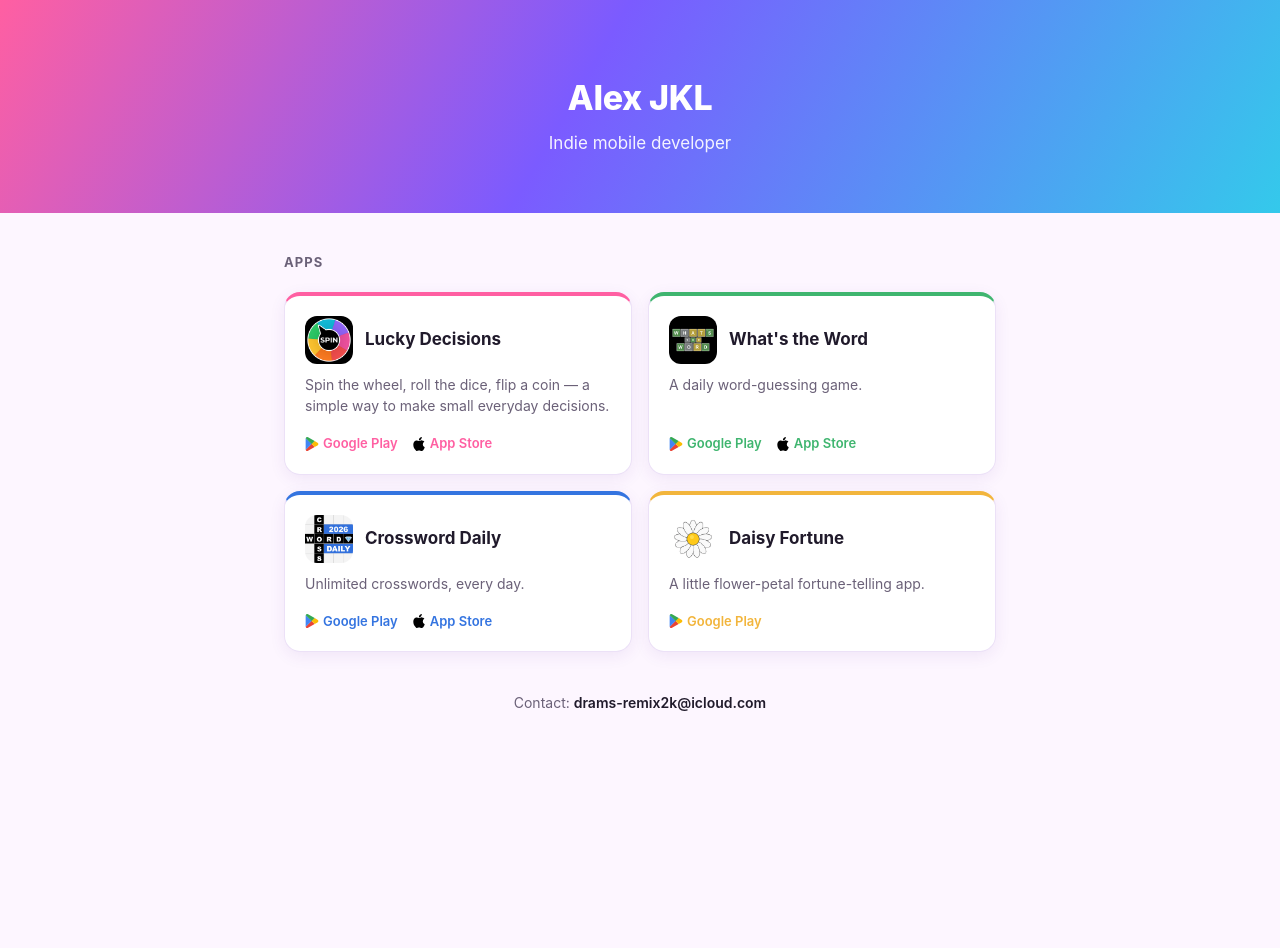
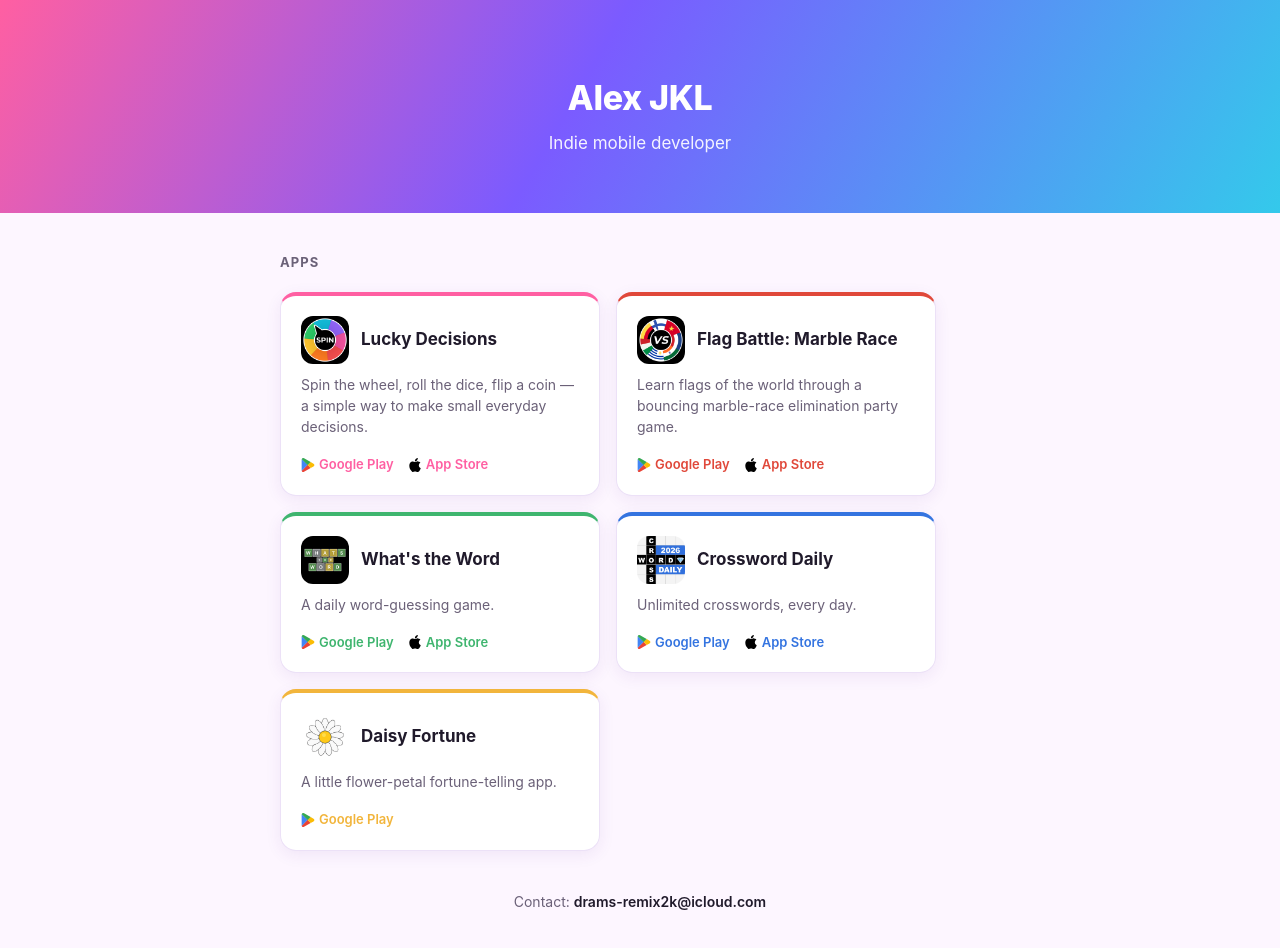
Before and after one commit to alexjkldev/alexjkldev.github.io, a plain HTML site: page index.html in a window 1280 px wide. Before the commit the page ends 800 px from the top, so only its background shows below. Drawn offline with Linux system fonts and the light colour scheme.

Commit message:
Add Flag Battle to apps list

```diff
--- a/index.html
+++ b/index.html
@@ -4,7 +4,7 @@
 <meta charset="UTF-8">
 <meta name="viewport" content="width=device-width, initial-scale=1">
 <title>Alex JKL — Indie Mobile Developer</title>
-<meta name="description" content="Indie mobile developer. Lucky Decisions, What's the Word, Crossword Daily, Daisy Fortune.">
+<meta name="description" content="Indie mobile developer. Lucky Decisions, What's the Word, Crossword Daily, Daisy Fortune, Flag Battle.">
 <style>
   :root {
     --bg: #fdf6ff;
@@ -52,9 +52,12 @@
     opacity: 0.92;
   }
   main {
-    max-width: 760px;
+    width: 60%;
     margin: 0 auto;
     padding: 40px 24px 48px;
+  }
+  @media (max-width: 700px) {
+    main { width: 90%; }
   }
   h2.section {
     font-size: 13px;
@@ -65,17 +68,16 @@
     font-weight: 700;
   }
   .grid {
-    display: grid;
-    grid-template-columns: repeat(2, 1fr);
+    display: flex;
+    flex-wrap: wrap;
     gap: 16px;
     margin-bottom: 40px;
-  }
-  @media (max-width: 560px) {
-    .grid { grid-template-columns: 1fr; }
   }
   .app {
     display: flex;
     flex-direction: column;
+    flex: 1 1 240px;
+    max-width: 320px;
     background: var(--card-bg);
     border: 1px solid var(--border);
     border-radius: 16px;
@@ -135,6 +137,7 @@
   .app.wtw  { --accent: #3fb56f; }
   .app.cd   { --accent: #3474e0; }
   .app.daisy{ --accent: #f2b53c; }
+  .app.fb   { --accent: #e0483a; }
 
   footer {
     text-align: center;
@@ -170,6 +173,18 @@
       <div class="links">
         <a href="https://play.google.com/store/apps/details?id=com.alexjkl.luckydecisions"><svg viewBox="0 0 28.99 31.99" aria-hidden="true"><path fill="#ea4335" d="M13.54 15.28.12 29.34a3.66 3.66 0 0 0 5.33 2.16l15.1-8.6Z"/><path fill="#fbbc04" d="m27.11 12.89-6.53-3.74-7.35 6.45 7.38 7.28 6.48-3.7a3.54 3.54 0 0 0 1.5-4.79 3.62 3.62 0 0 0-1.5-1.5z"/><path fill="#4285f4" d="M.12 2.66a3.57 3.57 0 0 0-.12.92v24.84a3.57 3.57 0 0 0 .12.92L14 15.64Z"/><path fill="#34a853" d="m13.64 16 6.94-6.85L5.5.51A3.73 3.73 0 0 0 3.63 0 3.64 3.64 0 0 0 .12 2.65Z"/></svg>Google Play</a>
         <a href="https://apps.apple.com/app/id6762063499"><svg class="icon-apple" viewBox="0 0 16 16" aria-hidden="true"><path d="M11.182.008C11.148-.03 9.923.023 8.857 1.18c-1.066 1.156-.902 2.482-.878 2.516.024.034 1.52.087 2.475-1.258.955-1.345.762-2.391.728-2.43zm3.314 11.733c-.048-.096-2.325-1.234-2.113-3.422.212-2.189 1.675-2.789 1.698-2.854.023-.065-.597-.79-1.254-1.157a3.692 3.692 0 0 0-1.563-.434c-.108-.003-.483-.095-1.254.116-.508.139-1.653.589-1.968.607-.316.018-1.256-.522-2.267-.665-.647-.125-1.333.131-1.824.328-.49.196-1.422.754-2.074 2.237-.652 1.482-.311 3.83-.067 4.56.244.729.625 1.924 1.273 2.796.576.984 1.34 1.667 1.659 1.899.319.232 1.219.386 1.843.067.502-.308 1.408-.485 1.766-.472.357.013 1.061.154 1.782.539.571.197 1.111.115 1.652-.105.541-.221 1.324-1.059 2.238-2.758.347-.79.505-1.217.79-2.128.023-.065-.008-.104-.049-.148z"/></svg>App Store</a>
+      </div>
+    </div>
+
+    <div class="app fb">
+      <div class="app-head">
+        <img src="assets/flag-battle.png" alt="Flag Battle icon">
+        <h3>Flag Battle: Marble Race</h3>
+      </div>
+      <p>Learn flags of the world through a bouncing marble-race elimination party game.</p>
+      <div class="links">
+        <a href="https://play.google.com/store/apps/details?id=com.alexjkl.flagbattle"><svg viewBox="0 0 28.99 31.99" aria-hidden="true"><path fill="#ea4335" d="M13.54 15.28.12 29.34a3.66 3.66 0 0 0 5.33 2.16l15.1-8.6Z"/><path fill="#fbbc04" d="m27.11 12.89-6.53-3.74-7.35 6.45 7.38 7.28 6.48-3.7a3.54 3.54 0 0 0 1.5-4.79 3.62 3.62 0 0 0-1.5-1.5z"/><path fill="#4285f4" d="M.12 2.66a3.57 3.57 0 0 0-.12.92v24.84a3.57 3.57 0 0 0 .12.92L14 15.64Z"/><path fill="#34a853" d="m13.64 16 6.94-6.85L5.5.51A3.73 3.73 0 0 0 3.63 0 3.64 3.64 0 0 0 .12 2.65Z"/></svg>Google Play</a>
+        <a href="https://apps.apple.com/app/id6799713896"><svg class="icon-apple" viewBox="0 0 16 16" aria-hidden="true"><path d="M11.182.008C11.148-.03 9.923.023 8.857 1.18c-1.066 1.156-.902 2.482-.878 2.516.024.034 1.52.087 2.475-1.258.955-1.345.762-2.391.728-2.43zm3.314 11.733c-.048-.096-2.325-1.234-2.113-3.422.212-2.189 1.675-2.789 1.698-2.854.023-.065-.597-.79-1.254-1.157a3.692 3.692 0 0 0-1.563-.434c-.108-.003-.483-.095-1.254.116-.508.139-1.653.589-1.968.607-.316.018-1.256-.522-2.267-.665-.647-.125-1.333.131-1.824.328-.49.196-1.422.754-2.074 2.237-.652 1.482-.311 3.83-.067 4.56.244.729.625 1.924 1.273 2.796.576.984 1.34 1.667 1.659 1.899.319.232 1.219.386 1.843.067.502-.308 1.408-.485 1.766-.472.357.013 1.061.154 1.782.539.571.197 1.111.115 1.652-.105.541-.221 1.324-1.059 2.238-2.758.347-.79.505-1.217.79-2.128.023-.065-.008-.104-.049-.148z"/></svg>App Store</a>
       </div>
     </div>
 
```
Also changed, not shown: assets/flag-battle.png (added).
